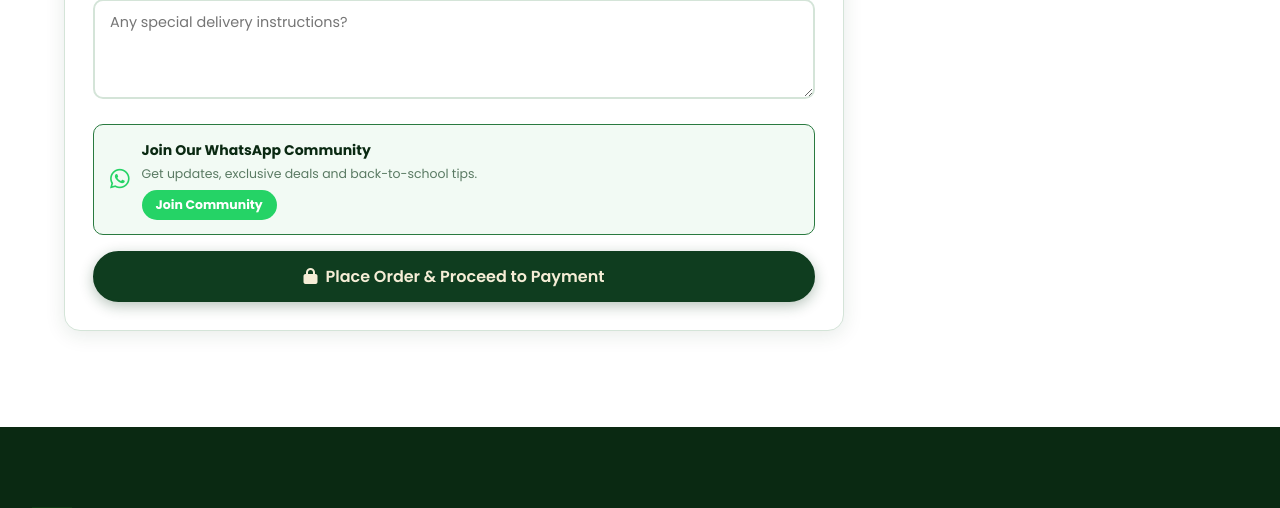
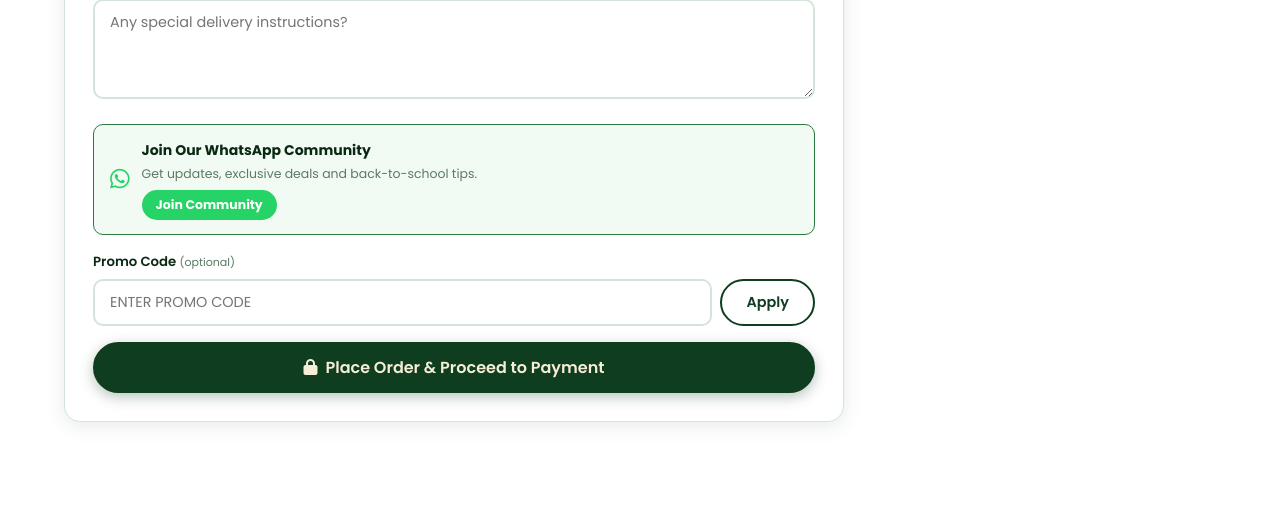
Before and after one commit to Timotee-dev/bts-project, a Django app: page /checkout/ in a window 1280 px wide. Shown: the part 1391-1899 px from the top of the page. Run offline with Django 5.2, Linux system fonts and the light colour scheme; a user stored in the database is signed in; tables that the repository leaves empty hold one stand-in row (values such as "Sample post").

Commit message:
Add promo code system

```diff
--- a/store/models.py
+++ b/store/models.py
@@ -245,6 +245,39 @@ class CartItem(models.Model):
         return self.unit_price * self.quantity
 
 
+class PromoCode(models.Model):
+    code            = models.CharField(max_length=50, unique=True)
+    discount_type   = models.CharField(max_length=10, choices=[('percent','Percentage'),('fixed','Fixed Amount')], default='percent')
+    discount_value  = models.DecimalField(max_digits=10, decimal_places=2, help_text='Percentage (0-100) or fixed NGN amount')
+    max_uses        = models.PositiveIntegerField(default=10)
+    used_count      = models.PositiveIntegerField(default=0)
+    is_active       = models.BooleanField(default=True)
+    valid_from      = models.DateTimeField(auto_now_add=True)
+    valid_until     = models.DateTimeField(null=True, blank=True)
+    applies_to_pkg  = models.ForeignKey('BTSPackage', null=True, blank=True, on_delete=models.SET_NULL, help_text='Leave blank to apply to any package')
+    used_by         = models.ManyToManyField('accounts.Customer', blank=True, related_name='used_promos')
+
+    def __str__(self):
+        return f"{self.code} ({self.discount_value}{'%' if self.discount_type == 'percent' else 'NGN'})"
+
+    @property
+    def is_valid(self):
+        from django.utils import timezone
+        if not self.is_active:
+            return False
+        if self.used_count >= self.max_uses:
+            return False
+        if self.valid_until and timezone.now() > self.valid_until:
+            return False
+        return True
+
+    def calculate_discount(self, subtotal):
+        if self.discount_type == 'percent':
+            return int(round(float(subtotal) * float(self.discount_value) / 100))
+        else:
+            return min(int(self.discount_value), int(subtotal))
+
+
 class Order(models.Model):
     STATUS_CHOICES = [
         ('pending', 'Pending Payment'),
--- a/store/urls.py
+++ b/store/urls.py
@@ -25,6 +25,7 @@ urlpatterns = [
     path('order/<str:order_number>/confirmed/', views.order_confirmed, name='order_confirmed'),
     path('wishlist/', views.wishlist, name='wishlist'),
     path('sell/', views.sell_on_bts, name='sell_on_bts'),
+    path('validate-promo/', views.validate_promo, name='validate_promo'),
     path('search/', views.search, name='search'),
     path('order/<str:order_number>/track/', views.order_tracking, name='order_tracking'),
     path('bts-admin/', views.admin_dashboard, name='admin_dashboard'),
--- a/store/views.py
+++ b/store/views.py
@@ -283,7 +283,23 @@ def checkout(request):
 
         # 3% BTS Service Fee
         service_fee = int(round(float(cart.subtotal) * 0.03))
-        grand_total = int(cart.total) + delivery_fee + service_fee
+
+        # Promo code discount
+        promo_code  = request.POST.get('promo_code', '').strip().upper()
+        promo_discount = 0
+        applied_promo  = None
+        if promo_code:
+            try:
+                from .models import PromoCode
+                promo = PromoCode.objects.get(code=promo_code)
+                if promo.is_valid:
+                    if not (request.user.is_authenticated and promo.used_by.filter(pk=request.user.pk).exists()):
+                        promo_discount = promo.calculate_discount(int(cart.subtotal))
+                        applied_promo  = promo
+            except Exception:
+                pass
+
+        grand_total = int(cart.total) + delivery_fee + service_fee - promo_discount
 
         order = Order.objects.create(
             customer=request.user,
@@ -501,6 +517,40 @@ def _decrement_stock(order):
             item.product.save(update_fields=['stock'])
 
 
+def validate_promo(request):
+    """AJAX endpoint to validate a promo code and return discount amount."""
+    import json
+    if request.method != 'POST':
+        return JsonResponse({'valid': False, 'message': 'Invalid request'})
+
+    try:
+        data       = json.loads(request.body)
+        code       = data.get('code', '').strip().upper()
+        subtotal   = float(data.get('subtotal', 0))
+    except Exception:
+        return JsonResponse({'valid': False, 'message': 'Invalid request'})
+
+    try:
+        from .models import PromoCode
+        promo = PromoCode.objects.get(code=code)
+    except PromoCode.DoesNotExist:
+        return JsonResponse({'valid': False, 'message': 'Invalid promo code'})
+
+    if not promo.is_valid:
+        return JsonResponse({'valid': False, 'message': 'This promo code has expired or reached its usage limit'})
+
+    if request.user.is_authenticated and promo.used_by.filter(pk=request.user.pk).exists():
+        return JsonResponse({'valid': False, 'message': 'You have already used this promo code'})
+
+    discount = promo.calculate_discount(subtotal)
+    return JsonResponse({
+        'valid':    True,
+        'discount': discount,
+        'message':  f'Promo code applied! You save ₦{discount:,}',
+        'promo_id': promo.id,
+    })
+
+
 def search(request):
     query    = request.GET.get('q', '').strip()
     packages = BTSPackage.objects.none()
--- a/templates/store/checkout.html
+++ b/templates/store/checkout.html
@@ -147,6 +147,19 @@
             </div>
           </div>
 
+          <!-- Promo Code -->
+          <div class="form-group" style="margin-bottom:16px;">
+            <label class="form-label">Promo Code <small style="color:var(--gray);font-weight:400;">(optional)</small></label>
+            <div style="display:flex;gap:8px;">
+              <input type="text" id="promoInput" name="promo_code" class="form-control"
+                     placeholder="Enter promo code" style="flex:1;text-transform:uppercase;">
+              <button type="button" onclick="applyPromo()" class="btn btn-outline-green" style="white-space:nowrap;">
+                Apply
+              </button>
+            </div>
+            <p id="promoMessage" style="font-size:0.8rem;margin-top:6px;display:none;"></p>
+          </div>
+
           <button type="submit" class="btn btn-primary btn-lg btn-block" id="placeOrderBtn">
             <i class="fas fa-lock"></i> Place Order & Proceed to Payment
           </button>
@@ -204,6 +217,10 @@ document.addEventListener('DOMContentLoaded', function() { updateTotal(950); });
             <span>Delivery Fee</span>
             <span id="deliveryFeeDisplay" style="color:var(--dark);">calculating...</span>
           </div>
+          <div class="summary-row" id="promoRow" style="display:none;color:var(--success);">
+            <span>Promo Discount</span>
+            <span id="promoDiscountDisplay" style="color:var(--success);">-&#x20A6;0</span>
+          </div>
           <div class="summary-row total">
             <span>Total</span>
             <span id="cartTotal" style="color:var(--green);">calculating...</span>
```
Also changed, not shown: store/migrations/0007_promocode.py (added).
